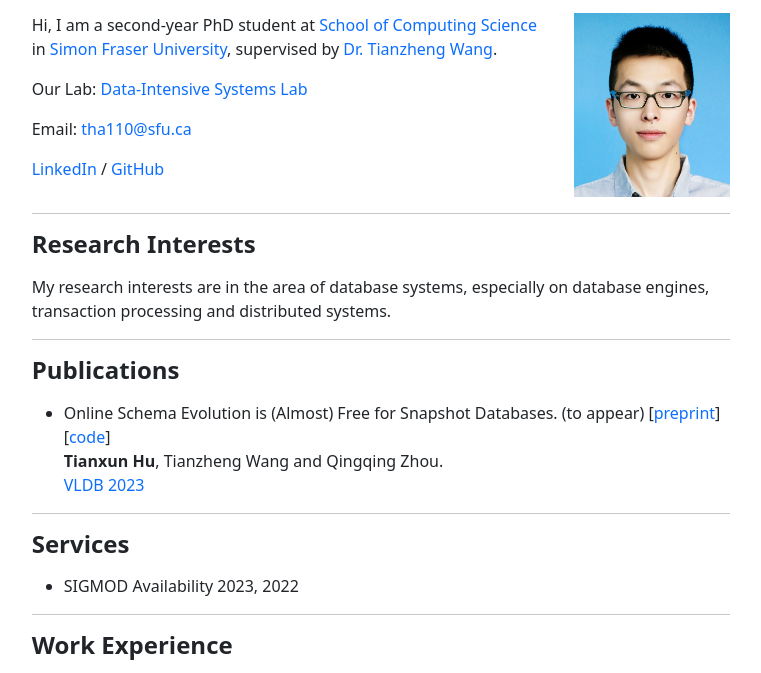
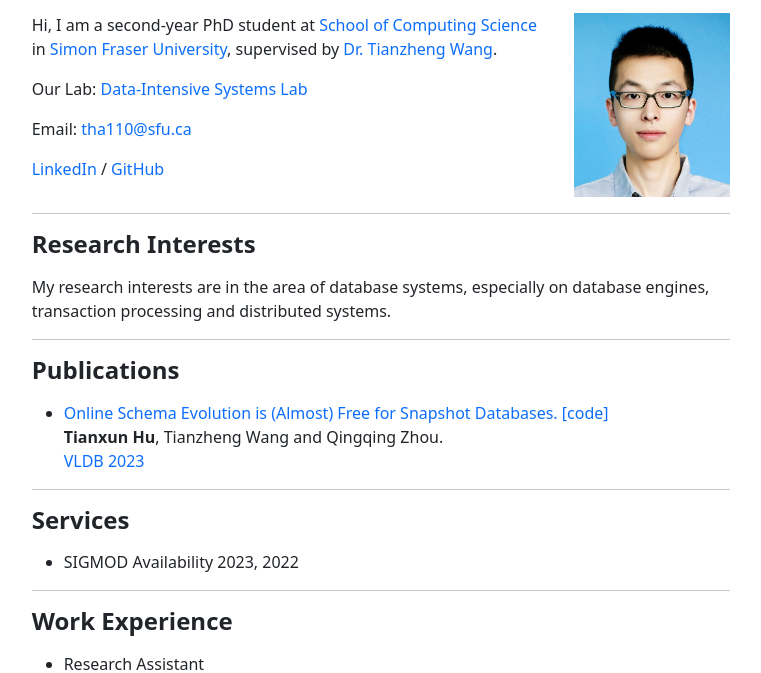
Before and after one commit to LAOAWILLIAM/laoawilliam.github.io, a plain HTML site: page index.html in a window 1280 px wide. Shown: the part 84-757 px from the top of the page, without its empty margins (259-1020 px from the left). Drawn offline with Linux system fonts and the light colour scheme.

Commit message:
Update Tesseract paper link

```diff
--- a/index.html
+++ b/index.html
@@ -62,9 +62,9 @@
         <div class="fs-6">
             <ul>
                 <li>
-                    Online Schema Evolution is (Almost) Free for Snapshot Databases. (to appear) [<a
-                        href="./paper/tesseract.pdf" class="text-decoration-none">preprint</a>] [<a
-                        href="https://github.com/sfu-dis/tesseract" class="text-decoration-none">code</a>]<br>
+                    <a href="https://www.vldb.org/pvldb/vol16/p140-hu.pdf" class="text-decoration-none">Online Schema
+                        Evolution is (Almost) Free for Snapshot Databases.</a> <a
+                        href="https://github.com/sfu-dis/tesseract" class="text-decoration-none">[code]</a><br>
                     <b>Tianxun Hu</b>, Tianzheng Wang and Qingqing Zhou.<br>
                     <a href="https://vldb.org/2023" class="text-decoration-none">VLDB 2023</a>
                 </li>
```
Also changed, not shown: 1 other file.
